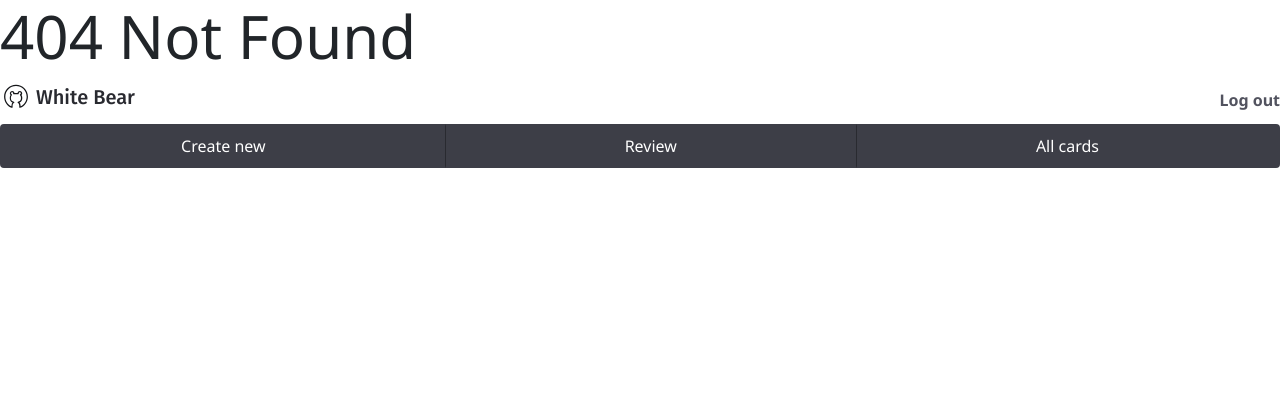
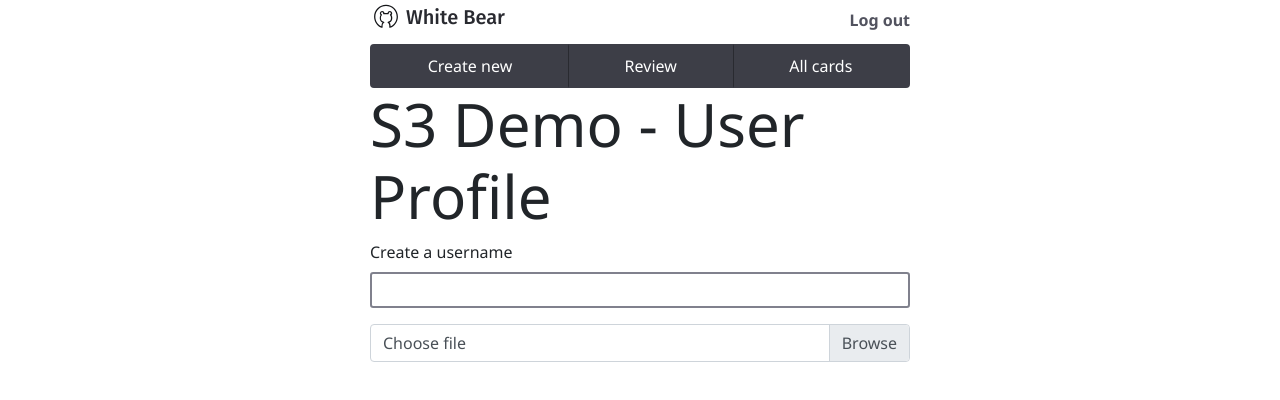
Before and after one commit to 10xcodecamp/white-bear-fullstack, a React (Create React App) app in the folder client/: page /s3 in a window 1280 px wide. Before the commit this address had no page. Shown: the top 400 px of the page. Built offline with nearby package versions, Linux system fonts and the light colour scheme.

Commit message:
started file upload

```diff
--- a/client/src/App.js
+++ b/client/src/App.js
@@ -10,6 +10,7 @@ import ReviewEmpty from "./components/pages/ReviewEmpty";
 import AllCards from "./components/pages/AllCards";
 import Edit from "./components/pages/Edit";
 import NotFound from "./components/pages/NotFound";
+import S3 from "./components/pages/S3";
 import jwtDecode from "jwt-decode";
 import store from "./store/store";
 import actions from "./store/actions";
@@ -56,6 +57,7 @@ function App() {
             <Route exact path="/review-empty" component={ReviewEmpty} />
             <Route exact path="/all-cards" component={AllCards} />
             <Route exact path="/edit" component={Edit} />
+            <Route exact path="/s3" component={S3} />
             <Route component={NotFound} />
          </Switch>
       </Router>
--- /dev/null
+++ b/client/src/components/pages/S3.js
@@ -0,0 +1,33 @@
+import React from "react";
+import AppTemplate from "../ui/AppTemplate";
+
+class S3 extends React.Component {
+   render() {
+      return (
+         <AppTemplate>
+            <h1>S3 Demo - User Profile</h1>
+            <label for="username">Create a username</label>
+            <input
+               className="form-control form-control-sm mb-4"
+               type="text"
+               id="username"
+            />
+            {/* <label for="username">Upload your profile photo</label>
+            <input
+               className="form-control-file"
+               type="file"
+               id="photo-upload"
+            /> */}
+
+            <div class="custom-file">
+               <input type="file" class="custom-file-input" id="customFile" />
+               <label class="custom-file-label" for="customFile">
+                  Choose file
+               </label>
+            </div>
+         </AppTemplate>
+      );
+   }
+}
+
+export default S3;
```
